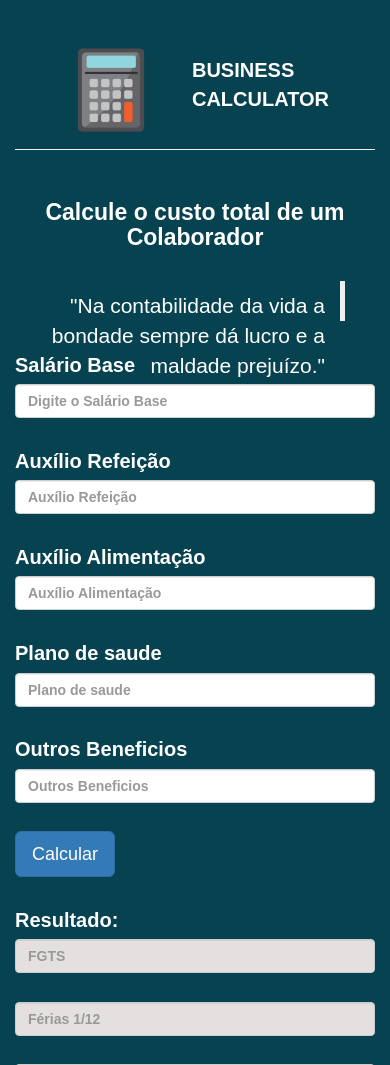
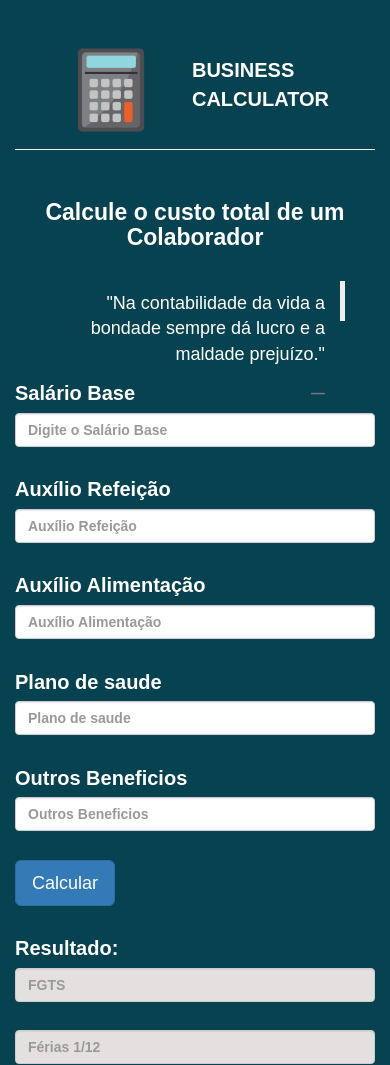
Before and after one commit to eliasantoniorodrigues1/eliasantoniorodrigues1-business-calculator-puc-minas, a PHP site: page /form-folha-pgto.html in a window 390 px wide. Shown: the top 1065 px of the page. Run offline with PHP 8.4, Linux system fonts and the light colour scheme.

Commit message:
Finalizado ajustes no css e javascript.

```diff
--- a/form-folha-pgto.html
+++ b/form-folha-pgto.html
@@ -27,11 +27,12 @@
         <div class="container" id="jumbotron">
           <h2>Calcule o custo total de um Colaborador</h2>
           <blockquote class="blockquote-reverse">
-            <p>"Na contabilidade da vida a bondade sempre dá lucro e a maldade prejuízo."</p>
+            <p id="citacao">"Na contabilidade da vida a bondade sempre dá lucro e a maldade prejuízo."</p>
             <footer><cite>Jovol</cite></footer>
           <!-- <!-- </blockquote> -->
         </div>
 
+        <br>
       </div>
 
       <div class="calculo" id="calculo">
--- a/index.html
+++ b/index.html
@@ -42,14 +42,14 @@
       <div class="row">
             <div class="col-sm-4">
                 <div class="thumbnail">
-                  <a href="form-folha-pgto.html" target="_self"><img src="contabilidade-redim.png" alt="contabilidade"></a>
+                  <a href="form-folha-pgto.html" target="_self"><img src="contabilidade-redim.png" alt="contabilidade" id="logo-index"></a>
                 </div>
                 <h3 class="text-center">Contabilidade</h3>
             </div>
 
             <div class="col-sm-4">
               <div class="thumbnail">
-                <a href="calculos-trabalhistas.html" target="_self"><img src="inss-logo-4.png" alt="trabalhista" id="logo-trabalhista"></a>
+                <a href="calculos-trabalhistas.html" target="_self"><img src="inss-logo-4.png" alt="trabalhista" id="logo-index"></a>
               </div>
               <h3 class="text-center" id="txt-calc-trabalhista">Cálculo Trabalhista</h3>
               <br>
@@ -57,7 +57,7 @@
 
           <div class="col-sm-4">
             <div class="thumbnail">
-              <a href="investimentos.html" target="_self"><img src="investimentos.png" alt="investimento"></a>
+              <a href="investimentos.html" target="_self"><img src="investimentos.png" alt="investimento" id="logo-index"></a>
             </div>
             <h3 class="text-center">Investimentos</h3>
         </div>
--- a/style-contabilidade.css
+++ b/style-contabilidade.css
@@ -6,6 +6,18 @@ body {
     font-size: 20px;
     font-weight: bolder;
     color: white;
+}
+
+/* Chrome, Safari, Edge, Opera */
+input::-webkit-outer-spin-button,
+input::-webkit-inner-spin-button{
+  -webkit-appearance: none;
+  margin: 0;
+}
+
+/* Firefox */
+input[type=number] {
+  -moz-appearance: textfield;
 }
 
 #logo {
@@ -128,4 +140,12 @@ form {
     top: -20px;
   }
 
+  #citacao {
+    font-size: 18px;
+  }
+
+  cite {
+    display: none;
+  }
+
 }
```
Also changed, not shown: style-investimentos.css (+21 -0 lines), style-trabalhista.css (+21 -0 lines), style.css (+8 -6 lines).
